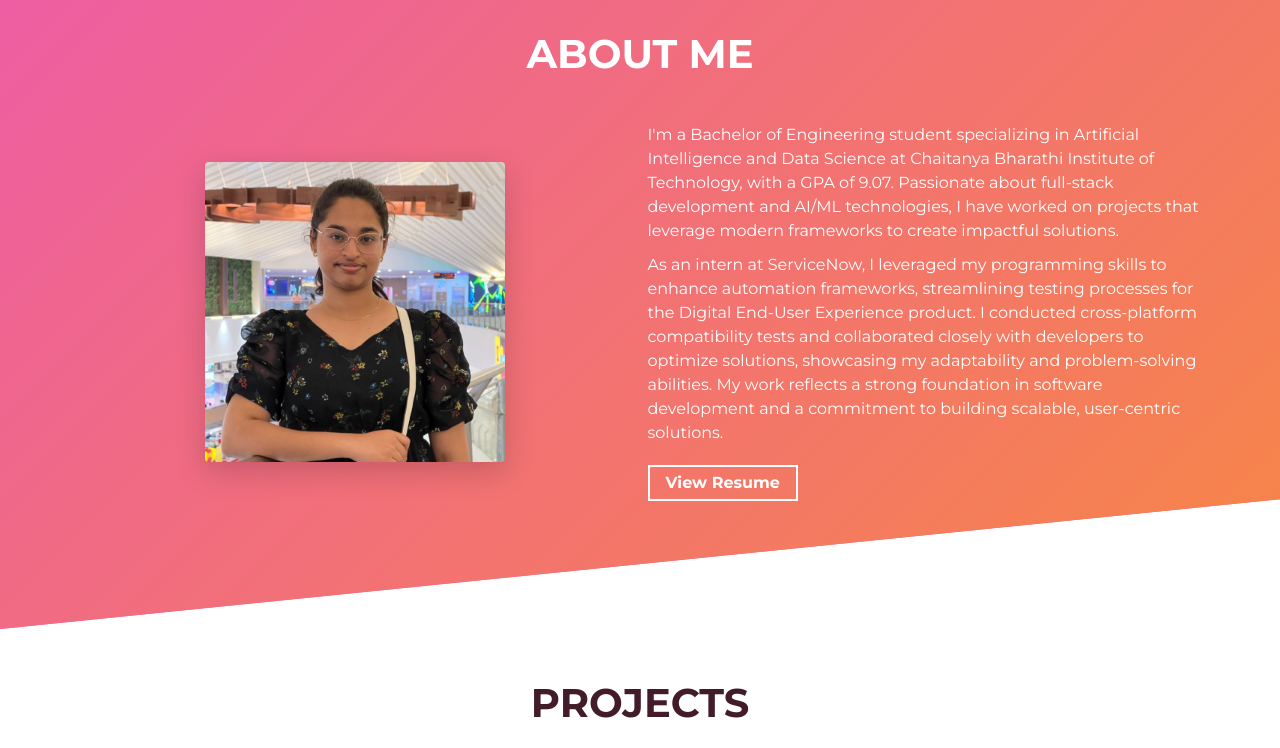
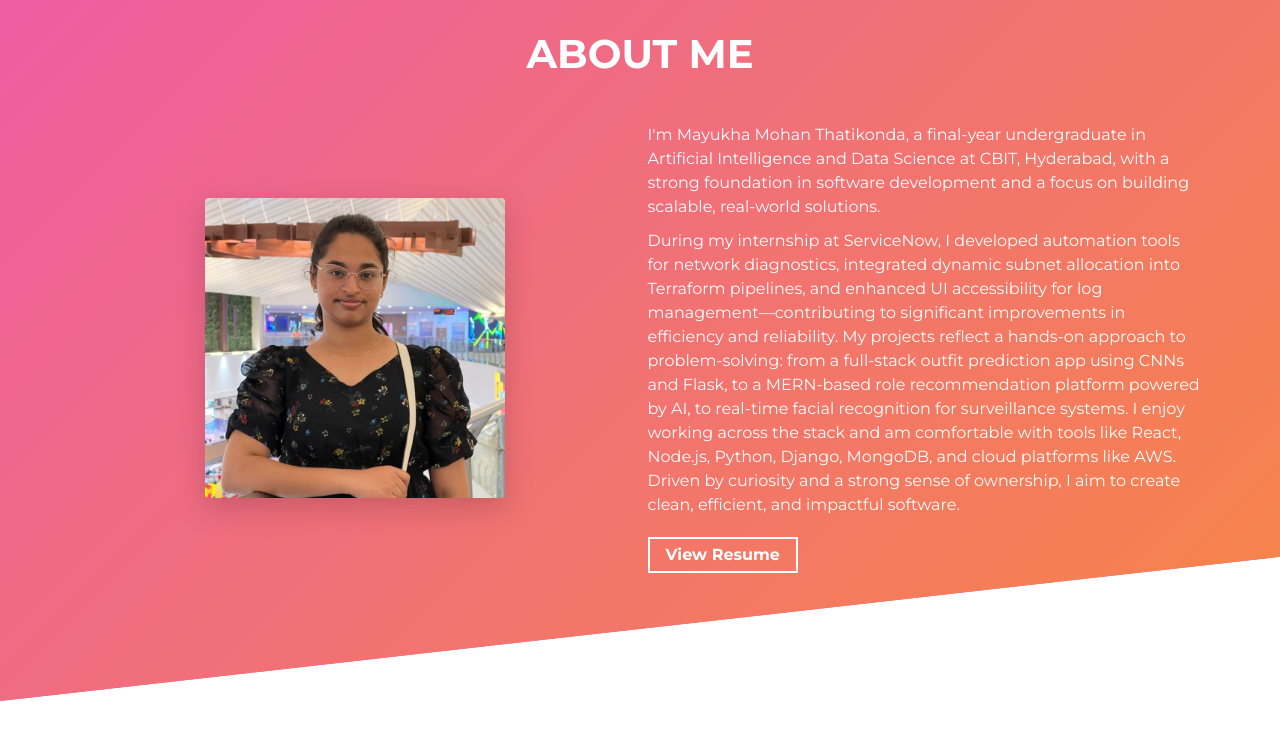
Before and after one commit to micah03/Portfolio_Dev, a website built with Parcel: page src/index.html in a window 1280 px wide. Shown: the part 820-1568 px from the top of the page. Built offline with nearby package versions, Linux system fonts and the light colour scheme.

Commit message:
Update index.html

```diff
--- a/src/index.html
+++ b/src/index.html
@@ -77,10 +77,12 @@
           <div class="col-md-6 col-sm-12">
             <div class="about-wrapper__info load-hidden">
               <p class="about-wrapper__info-text">
-                I'm a Bachelor of Engineering student specializing in Artificial Intelligence and Data Science at Chaitanya Bharathi Institute of Technology, with a GPA of 9.07. Passionate about full-stack development and AI/ML technologies, I have worked on projects that leverage modern frameworks to create impactful solutions.
+                I'm Mayukha Mohan Thatikonda, a final-year undergraduate in Artificial Intelligence and Data Science at CBIT, Hyderabad, with a strong foundation in software development and a focus on building scalable, real-world solutions.
               </p>
               <p class="about-wrapper__info-text">
-                As an intern at ServiceNow, I leveraged my programming skills to enhance automation frameworks, streamlining testing processes for the Digital End-User Experience product. I conducted cross-platform compatibility tests and collaborated closely with developers to optimize solutions, showcasing my adaptability and problem-solving abilities. My work reflects a strong foundation in software development and a commitment to building scalable, user-centric solutions.
+                During my internship at ServiceNow, I developed automation tools for network diagnostics, integrated dynamic subnet allocation into Terraform pipelines, and enhanced UI accessibility for log management—contributing to significant improvements in efficiency and reliability.
+                My projects reflect a hands-on approach to problem-solving: from a full-stack outfit prediction app using CNNs and Flask, to a MERN-based role recommendation platform powered by AI, to real-time facial recognition for surveillance systems. I enjoy working across the stack and am comfortable with tools like React, Node.js, Python, Django, MongoDB, and cloud platforms like AWS.
+                Driven by curiosity and a strong sense of ownership, I aim to create clean, efficient, and impactful software.
               </p>
               <span class="d-flex mt-3">
                 <a
@@ -106,7 +108,7 @@
           <h2 class="section-title dark-blue-text">Projects</h2>
 
           <!-- Notice: each .row is a project -->
-          <div class="row">
+<!--           <div class="row">
             <div class="col-lg-4 col-sm-12">
               <div class="project-wrapper__text load-hidden">
                 <h3 class="project-wrapper__text-title">Exploratory Data Analysis on an E-Commerce Site</h3>
@@ -149,7 +151,7 @@
                 </a>
               </div>
             </div>
-          </div>
+          </div> -->
           <!-- /END Project -->
 
           <!-- Notice: each .row is a project -->
@@ -177,7 +179,8 @@
                 </a>
               </div>
             </div>
-            <div class="col-lg-8 col-sm-12">
+
+<!--             <div class="col-lg-8 col-sm-12">
               <div class="project-wrapper__image load-hidden">
                 <a rel="noreferrer" href="#!" target="_blank">
                   <div
@@ -220,7 +223,8 @@
 
                 </a>
               </div>
-            </div>
+            </div> -->
+
             <div class="col-lg-8 col-sm-12">
               <div class="project-wrapper__image load-hidden">
                 <a rel="noreferrer" href="#!" target="_blank">
```
